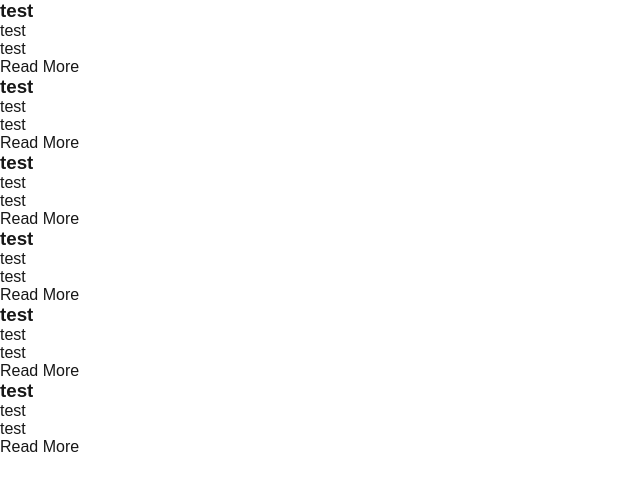
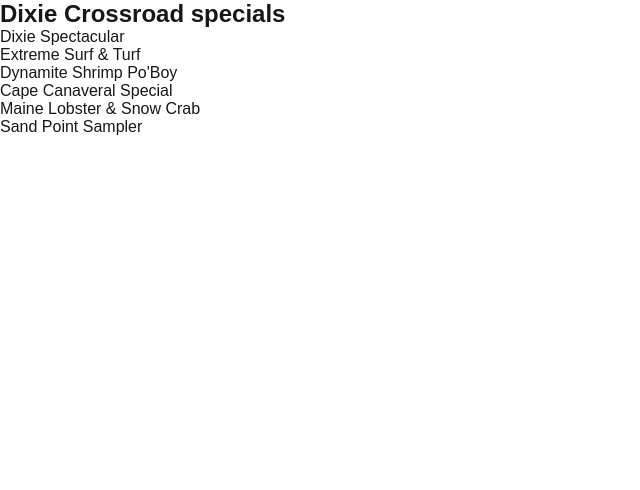
Before and after one commit to lisavanmansom/digital-garden-next, a Next.js app in the folder my-app/: page /blogs in a window 1280 px wide. Shown: the top 490 px of the page, without its empty margins (0-640 px from the left). Built offline with nearby package versions, Linux system fonts and the light colour scheme.

Commit message:
page.js functional

```diff
--- a/my-app/src/app/blogs/_mdx-content/capaciteitenbeperkingen.mdx
+++ b/my-app/src/app/blogs/_mdx-content/capaciteiten-en-beperkingen.mdx
@@ -1,3 +1,7 @@
+---
+title: "Capaciteiten en beperkingen"
+category: "capaciteiten-en-beperkingen"
+---
 # Capaciteiten en beperkingen
 
 ## Praatplaat
--- a/my-app/src/app/blogs/_mdx-content/experiments.mdx
+++ b/my-app/src/app/blogs/_mdx-content/experiments.mdx
@@ -1,3 +1,9 @@
+---
+title: "Experiments"
+category: "experiments"
+---
+
+
 # Experiments
 ## View transitions
 
--- a/my-app/src/app/blogs/_mdx-content/aantekeningen.mdx
+++ b/my-app/src/app/blogs/_mdx-content/notes.mdx
@@ -1,3 +1,8 @@
+---
+title: "Notes 2023-2024-2025"
+category: "notes"
+---
+
 # Sprint 13
 
 ## Framework
--- a/my-app/src/app/blogs/_mdx-content/voortgangsvragen.mdx
+++ b/my-app/src/app/blogs/_mdx-content/progress-questions.mdx
@@ -1,3 +1,8 @@
+---
+title: "progress questions"
+category: "progress-questions"
+---
+
 # Voortgangsvragen / week 1
 
 ## Wat is Svelte en Sveltekit?
--- a/my-app/src/app/blogs/_mdx-content/student-assistent.mdx
+++ b/my-app/src/app/blogs/_mdx-content/student-assistent.mdx
@@ -1,3 +1,8 @@
+---
+title: "Student-assistent"
+category: "student-assistent"
+---
+
 # Student-assistent learning journal
 ## Diversiteit binnen teams / voortgangsgesprekken 1
 
--- a/my-app/src/app/blogs/_mdx-content/weluvweb.mdx
+++ b/my-app/src/app/blogs/_mdx-content/weluvweb.mdx
@@ -1,3 +1,9 @@
+---
+title: "weluvweb 2023-2024-2025"
+category: "weluvweb"
+---
+
+
 # Kevin Lewis - Directus
 ## Choices, choices
 
--- a/my-app/src/app/blogs/fetchers.ts
+++ b/my-app/src/app/blogs/fetchers.ts
@@ -11,7 +11,7 @@ export async function getBlogBySlug(slug: string) {
   const { frontmatter, content } = await compileMDX<{
     title: string
     author: string
-    publishDate: string
+    category: string
   }>({
     source: fileContent,
     options: { parseFrontmatter: true },
--- a/my-app/src/app/blogs/page.js
+++ b/my-app/src/app/blogs/page.js
@@ -1,18 +1,21 @@
-import Link from "next/link"
-import { getBlogs } from "./fetchers"
+import Link from "next/link";
 
-export default async function BlogsPage() {
-  const blogs = await getBlogs()
+export default function Home() {
+  const titles = ["Dixie Spectacular", "Extreme Surf & Turf", "Dynamite Shrimp Po'Boy", "Cape Canaveral Special", "Maine Lobster & Snow Crab", "Sand Point Sampler"]
+  const categories = ["notes", "experiments", "weluvweb", "capaciteiten-en-beperkingen", "student-assistent", "progress-questions" ]; // blog categories
+
   return (
     <main>
-      {blogs.map((blog, i) => (
-        <article key={i} className="grid grid-cols-4 text-3xl">
-          <h1>test</h1>
-          <p>test</p>
-          <p>test</p>
-          <Link href={`/blogs/${blog.slug}`}>Read More</Link>
-        </article>
-      ))}
+      <h1>Dixie Crossroad specials</h1>
+      <ul>
+        {categories.map((category, index) => (
+          <li key={category}>
+            <Link href={`/blogs/${category}`}>
+              {titles[index] || charAt(0).toUpperCase() + category.slice(1)}
+            </Link>
+          </li>
+        ))}
+      </ul>
     </main>
   )
 }
```
